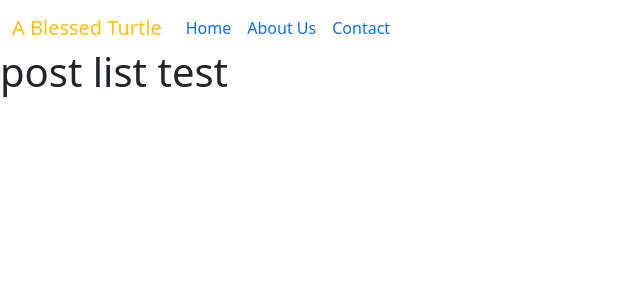
After one commit to Deneb331/4P-WikiABT-JuanJoseRuizRuiz-Failed, a Django app: page /1/ in a window 1280 px wide. The commit adds this page. Shown: the top 300 px of the page, without its empty margins (0-640 px from the left). Run offline with Django 3.2, Linux system fonts and the light colour scheme; data that the repository does not hold is empty.

Commit message:
Add navigation between the different pages of the site and html structure for the base.html

```diff
--- /dev/null
+++ b/static/css/style.css
@@ -0,0 +1,17 @@
+body {
+    background-color: white;
+}
+
+.footer {
+    height: 50px;
+    width: 100%;
+    background-color: #333;
+    color: #fff;
+    text-align: center;
+    bottom: 0px;
+}
+
+.card-img-overlay {
+    width: 200px;
+    height: auto;
+}
--- /dev/null
+++ b/templates/about_us.html
@@ -0,0 +1,5 @@
+{% extends "base.html" %}
+
+{% block content %}
+<h1>about_us</h1>
+{% endblock content %}
--- a/templates/base.html
+++ b/templates/base.html
@@ -2,6 +2,7 @@
 
 <!DOCTYPE html>
 <html lang="en">
+
 <head>
     <meta charset="UTF-8">
     <meta http-equiv="X-UA-Compatible" content="IE=edge">
@@ -13,22 +14,41 @@
     <script src="https://cdn.jsdelivr.net/npm/bootstrap@5.0.1/dist/js/bootstrap.bundle.min.js"
         integrity="sha384-gtEjrD/SeCtmISkJkNUaaKMoLD0//ElJ19smozuHV6z3Iehds+3Ulb9Bn9Plx0x4" crossorigin="anonymous">
     </script>
-    <link rel="stylesheet" href="{% static 'css/style.css' %}">
+    <link rel="stylesheet" type="text/css" href="{% static 'css/style.css' %}">
     <title>A Blessed Turtle Wiki</title>
 </head>
+
 <body class="d-flex h-100 w-100">
-    <nav class="navbar navbar-expand-md navbar-bg">
+    <nav class="navbar navbar-expand-md navbar-bg fixed-top">
         <div class="container-fluid">
-            <a href="#" class="navbar-brand">A Blessed Turtle</a>
+            <a href="{% url 'home' %}" class="navbar-brand"><span class="brand text-warning">A Blessed Turtle</span></a>
+            <button class="navbar-toggler" type="button" data-bs-toggle="collapse" data-bs-target="#navbarText"
+                aria-controls="navbarText" aria-expanded="false" aria-label="Toggle navigation">
+                <span class="navbar-toggler-icon"></span>
+            </button>
+            <div class="collapse navbar-collapse" id="navbarText">
+                <ul class="navbar-nav me-auto mb-2 mb-lg-0">
+                    <li class="nav-item">
+                        <a class="nav-link active" aria-current="page" href="{% url 'home' %}">Home</a>
+                    </li>
+                    <li class="nav-item">
+                        <a class="nav-link" aria-current="page" href="{% url 'about_us' %}">About Us</a>
+                    </li>
+                    <li class="nav-item">
+                        <a class="nav-link" aria-current="page" href="{% url 'contact' %}">Contact</a>
+                    </li>
+                </ul>
+            </div>
         </div>
     </nav>
-    <main>
+    <main class="flex-grow-1 mt-5">
         {% block content %}
         <!-- Content goes here -->
         {% endblock content %}
-    </main>
-    <footer>
+        </main>
+        <footer>
 
-    </footer>
+        </footer>
 </body>
+
 </html>
--- /dev/null
+++ b/templates/contact.html
@@ -0,0 +1,5 @@
+{% extends "base.html" %}
+
+{% block content %}
+<h1>contact</h1>
+{% endblock content %}
--- /dev/null
+++ b/templates/post_list.html
@@ -0,0 +1,5 @@
+{% extends "base.html" %}
+
+{% block content %}
+<h1>post list test</h1>
+{% endblock content %}
--- a/wiki/admin.py
+++ b/wiki/admin.py
@@ -8,6 +8,7 @@ class CategoryAdmin(admin.ModelAdmin):
     list_display = ('title', 'slug')
     search_fields = ('title', 'description')
 
+
 @admin.register(Post)
 class PostAdmin(admin.ModelAdmin):
     prepopulated_fields = {'slug': ('title', )}
--- a/wiki/urls.py
+++ b/wiki/urls.py
@@ -3,5 +3,10 @@ from django.urls import path
 
 urlpatterns = [
     path('', views.CategoryList.as_view(), name='home'),
-    #path('<slug:slug>/', views.PostList.as_view(), name='post_list'),
+    path('', views.PostList.as_view(), name='post_list'),
+    path('', views.PostView.as_view(), name='post_view'),
+    path('about-us/', views.AboutUs.as_view(), name='about_us'),
+    path('contact/', views.Contact.as_view(), name='contact'),
+    path('<slug:slug>/', views.PostList.as_view(), name='post_list'),
+    path('<slug:slug>/', views.CategoryList.as_view(), name='category_list'),
 ]
--- a/wiki/views.py
+++ b/wiki/views.py
@@ -1,4 +1,4 @@
-from django.shortcuts import render
+from django.shortcuts import render, get_object_or_404, reverse, HttpResponse
 from django.views import generic, View
 from .models import Category, Post
 
@@ -13,5 +13,42 @@ class CategoryList(generic.ListView):
 class PostList(generic.ListView):
     model = Post
     queryset = Post.objects.filter(status=1).order_by("title")
-    template_name = "category_view.html"
+    template_name = "post_list.html"
     paginate_by = 5
+
+
+class PostView(View):
+
+    def get(self, request, slug, *args, **kwargs):
+        queryset = Post.objects.filter(status=1)
+        post = get_object_or_404(queryset, slug=slug)
+
+        return render(
+            request,
+            "post_view.html",
+            {
+                "post": post,
+            },
+        )
+
+    def post(self, request, slug, *args, **kwargs):
+
+        queryset = Post.objects.filter(status=1)
+        post = get_object_or_404(queryset, slug=slug)
+
+        return render(
+            request,
+            "post_view.html",
+            {
+                "post": post,
+            },
+        )
+
+
+class AboutUs(View):
+    def get(self, request):
+        return render(request, "about_us.html")
+
+class Contact(View):
+    def get(self, request):
+        return render(request, "contact.html")
```
Also changed, not shown: templates/index.html (+45 -1 lines), static/style.css (deleted).
